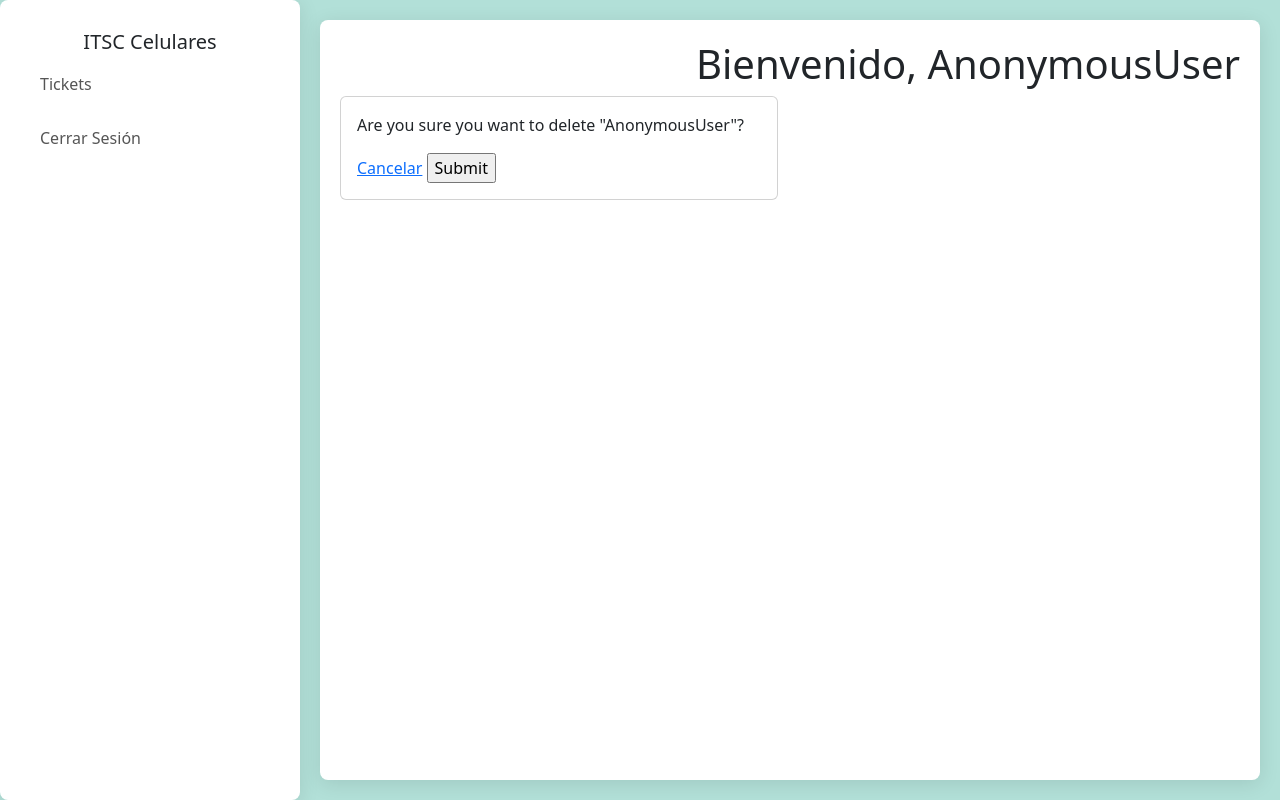
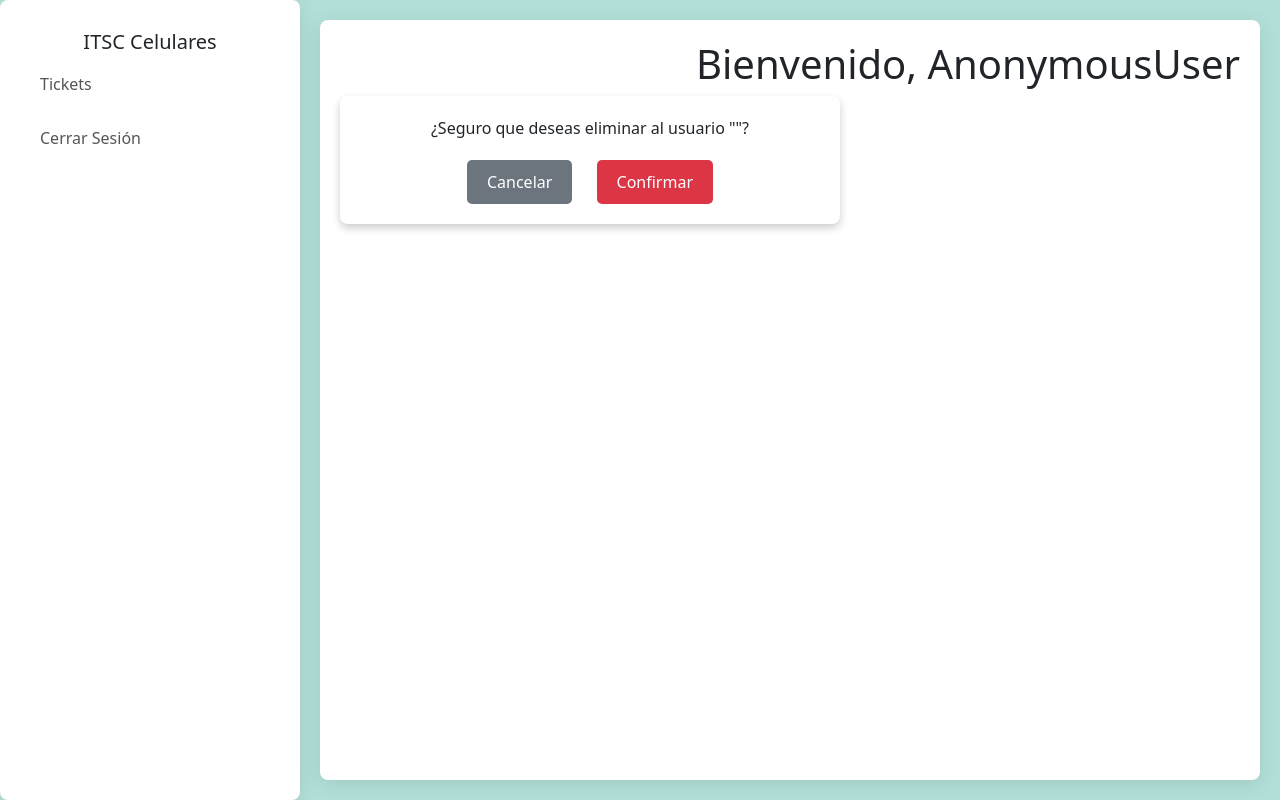
Before and after one commit to FoxtrotCN/ITSC-Celulares, a Django app: template itsc_celulares/templates/itsc_celulares/delete_user.html in a window 1280 px wide. Run offline with Django 5.2, Linux system fonts and the light colour scheme; the template is opened without the code that fills it, so the values that code supplies are empty.

Commit message:
Setting the "alert" for the delete user action confirmation

```diff
--- a/itsc_celulares/templates/itsc_celulares/delete_user.html
+++ b/itsc_celulares/templates/itsc_celulares/delete_user.html
@@ -1,18 +1,77 @@
 {% extends "itsc_celulares/base.html" %}
 {% block content %}
-        <div class="row">
-        <div class="col-md-6">
-            <div class="card card-body">
-                <p>Are you sure you want to delete "{{ user }}"?</p>
 
-                <form action="{% url 'remove-user' user.id %}" method="POST">
-                    {% csrf_token %}
-                    <a href="{% url 'users' %}">Cancelar</a>
+    <style>
+        <style>
+  /* Contenedor de la alerta */
+  .alert-container {
+    display: flex;
+    justify-content: center;
+    align-items: center;
+    height: 100vh; /* Ocupa toda la altura de la vista */
+    background-color: rgba(0, 0, 0, 0.5); /* Fondo semitransparente */
+    position: fixed;
+    top: 0;
+    left: 0;
+    width: 100%;
+    z-index: 9999; /* Asegúrate de que esté por encima de otros elementos */
+  }
 
-                    <input type="submit" name="Confirmar">
-                </form>
-            </div>
-        </div>
+  /* Caja de alerta */
+  .alert-box {
+    background: white;
+    padding: 20px;
+    border-radius: 8px;
+    box-shadow: 0 4px 8px rgba(0, 0, 0, 0.2);
+    max-width: 500px;
+    width: 100%;
+    text-align: center;
+  }
+
+  /* Estilo del texto */
+  .alert-box p {
+    margin-bottom: 20px;
+    font-size: 16px;
+  }
+
+  /* Botones */
+  .btn {
+    padding: 10px 20px;
+    border: none;
+    border-radius: 5px;
+    cursor: pointer;
+    font-size: 16px;
+    margin: 0 10px;
+  }
+
+  .btn-cancel {
+    background-color: #6c757d;
+    color: white;
+  }
+
+  .btn-cancel:hover {
+    background-color: #5a6268;
+  }
+
+  .btn-confirm {
+    background-color: #dc3545;
+    color: white;
+  }
+
+  .btn-confirm:hover {
+    background-color: #c82333;
+  }
+</style>
+
+<div class="alert-container">
+    <div class="alert-box">
+        <p>¿Seguro que deseas eliminar al usuario "{{ user.username }}"?</p>
+        <form action="{% url 'remove-user' user.id %}" method="POST">
+            {% csrf_token %}
+            <a href="{% url 'users' %}"><button type="button" class="btn btn-cancel">Cancelar</button></a>
+            <input type="submit" class="btn btn-confirm" value="Confirmar">
+        </form>
     </div>
+</div>
 
 {% endblock %}
```
